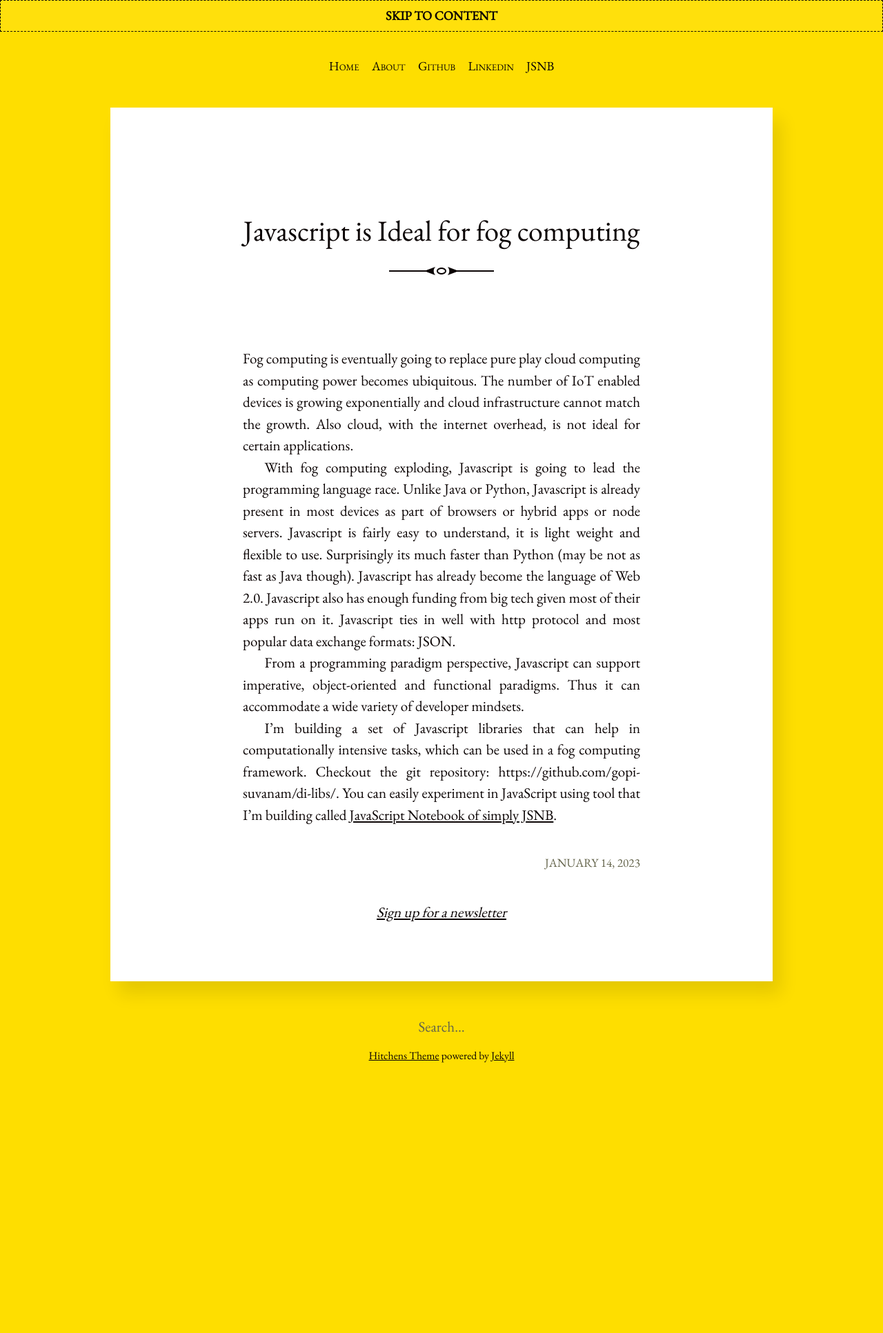
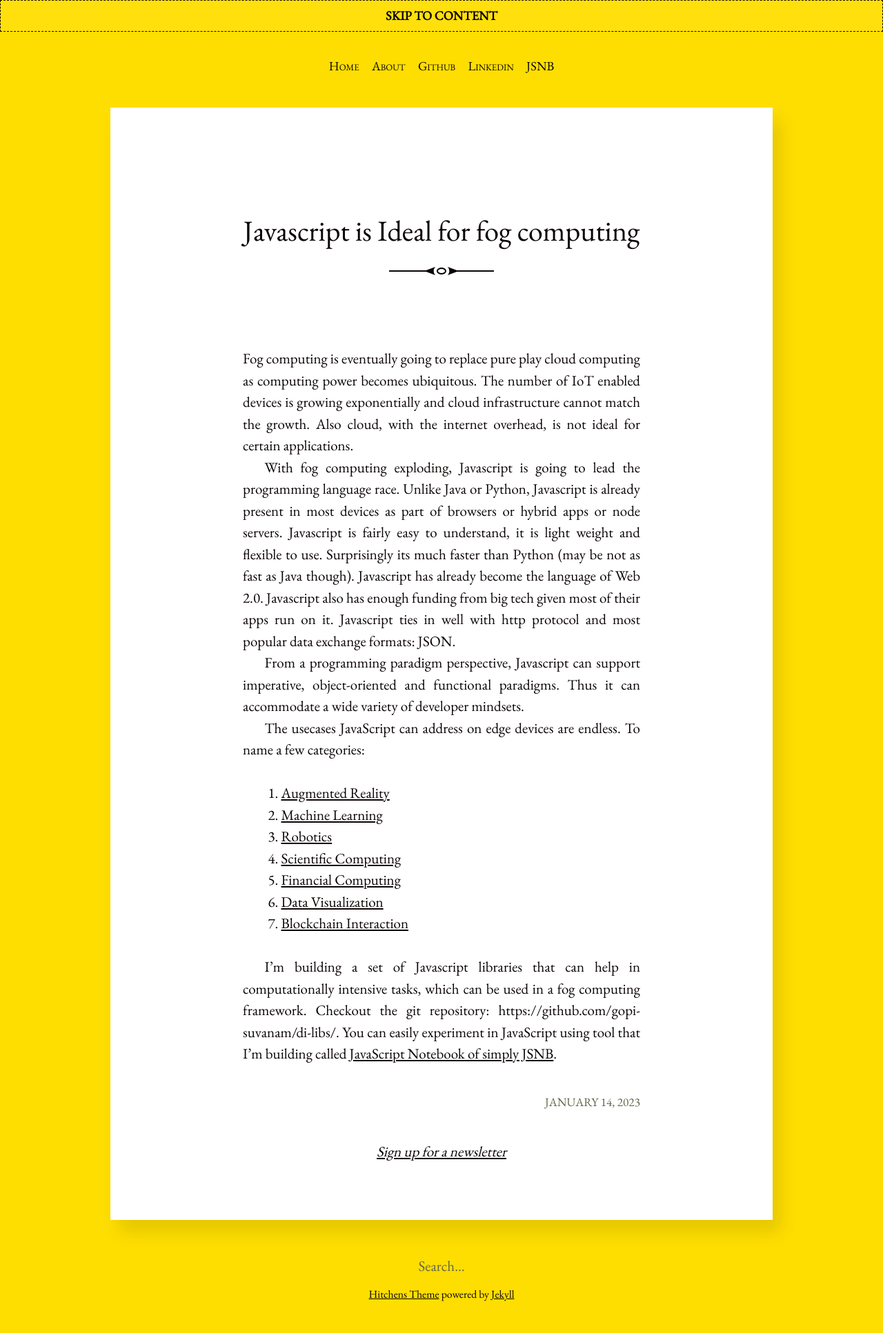
Before and after one commit to gopi-suvanam/gopi-suvanam.github.io, a Jekyll site: the page built from _posts/2023-01-14-JavaScript-Ideal-For-Fog-Computing.md, in a window 1280 px wide. Shown: the whole page at 69% size. Built offline with Jekyll 4.4.1, drawn with Linux system fonts in a browser that asks for light colours; before the commit the page ends 1586 px from its top, so only the background shows below that.

Commit message:
Update 2023-01-14-JavaScript-Ideal-For-Fog-Computing.md

```diff
--- a/_posts/2023-01-14-JavaScript-Ideal-For-Fog-Computing.md
+++ b/_posts/2023-01-14-JavaScript-Ideal-For-Fog-Computing.md
@@ -10,5 +10,14 @@ With fog computing exploding, Javascript is going to lead the programming langua
 
 From a programming paradigm perspective, Javascript can support imperative, object-oriented and functional paradigms. Thus it can accommodate a wide variety of developer mindsets.
 
+The usecases JavaScript can address on edge devices are endless. To name a few categories:
+1. [Augmented Reality](/2023/04/10/AR-in-JavaScript-using-React.html)
+2. [Machine Learning](/2023/04/11/Machine-learning-in-Javascript-using-TensorflowJS.html)
+3. [Robotics](/2023/05/03/JavaScript-forRobotics.html)
+4. [Scientific Computing](/2023/04/25/Scientific-Simulation-in-JavaScript.html)
+5. [Financial Computing](/2023/04/06/Option-Pricing-using-Black-Scholes-in-JavaScript.html)
+6. [Data Visualization](/2023/05/20/Data-Visualization-Techniques-using-JavaScript.html)
+7. [Blockchain Interaction](/2023/05/10/Integrating-Blockchain-in-Web-Application-MetaMask.html)
+
 I’m building a set of Javascript libraries that can help in computationally intensive tasks, which can be used in a fog computing framework. Checkout the git repository:
 https://github.com/gopi-suvanam/di-libs/. You can easily experiment in JavaScript using tool that I'm building called [JavaScript Notebook of simply JSNB](/jsnb).
```
